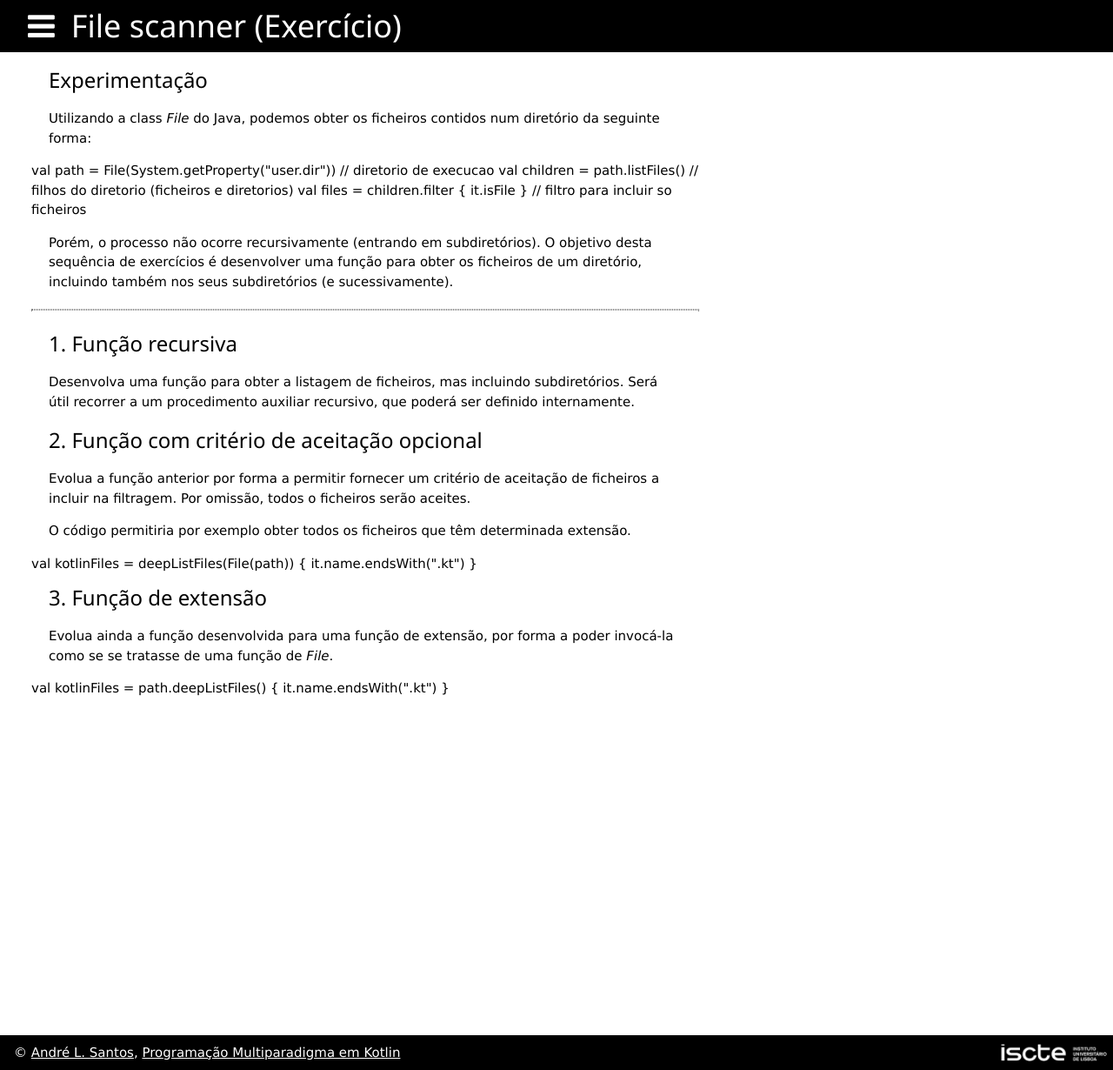
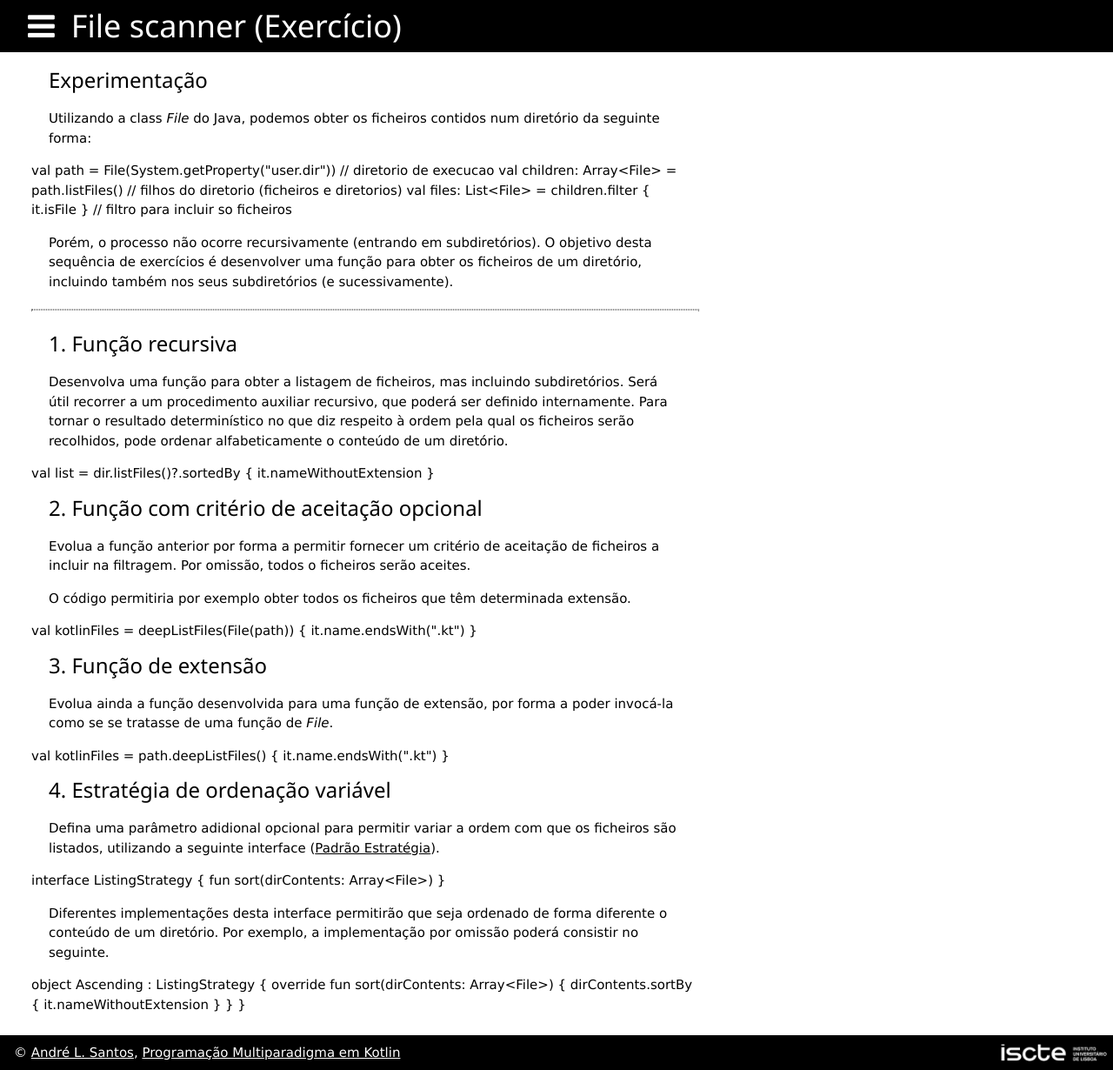
Before and after one commit to andre-santos-pt/andre-santos-pt.github.io, a Jekyll site: the page built from kotlin/05_colecoes/exercicios/filescanner.md, in a window 1280 px wide and 1230 px high. Shown: the whole window at 87% size. Built offline with Jekyll 4.4.1, drawn with Linux system fonts in a browser that asks for light colours; nearby versions of some CDN libraries.

Commit message:
update filescanner

```diff
--- a/kotlin/05_colecoes/exercicios/filescanner.md
+++ b/kotlin/05_colecoes/exercicios/filescanner.md
@@ -8,8 +8,8 @@ exer: true
 Utilizando a class *File* do Java, podemos obter os ficheiros contidos num diretório da seguinte forma:
 {% include code code="
 val path = File(System.getProperty(\"user.dir\")) // diretorio de execucao
-val children = path.listFiles() // filhos do diretorio (ficheiros e diretorios)
-val files = children.filter { it.isFile } // filtro para incluir so ficheiros
+val children: Array<File> = path.listFiles() // filhos do diretorio (ficheiros e diretorios)
+val files: List<File> = children.filter { it.isFile } // filtro para incluir so ficheiros
 "
 %}
 Porém, o processo não ocorre recursivamente (entrando em subdiretórios). O objetivo desta sequência de exercícios é desenvolver uma função para obter os ficheiros de um diretório, incluindo também nos seus subdiretórios (e sucessivamente).
@@ -19,8 +19,12 @@ Porém, o processo não ocorre recursivamente (entrando em subdiretórios). O ob
 
 ### 1. Função recursiva
 
-Desenvolva uma função para obter a listagem de ficheiros, mas incluindo subdiretórios. Será útil recorrer a um procedimento auxiliar recursivo, que poderá ser definido internamente.
+Desenvolva uma função para obter a listagem de ficheiros, mas incluindo subdiretórios. Será útil recorrer a um procedimento auxiliar recursivo, que poderá ser definido internamente. Para tornar o resultado determinístico no que diz respeito à ordem pela qual os ficheiros serão recolhidos, pode ordenar alfabeticamente o conteúdo de um diretório.
 
+{% include code code="
+val list = dir.listFiles()?.sortedBy { it.nameWithoutExtension }
+"
+%}
 
 ### 2. Função com critério de aceitação opcional
 
@@ -45,3 +49,25 @@ val kotlinFiles = path.deepListFiles() {
 }
 "
 %}
+
+### 4. Estratégia de ordenação variável
+
+Defina uma parâmetro adidional opcional para permitir variar a ordem com que os ficheiros são listados, utilizando a seguinte interface ([Padrão Estratégia](../../padroesdesenho/estrategia)).
+
+{% include code code="
+interface ListingStrategy {
+    fun sort(dirContents: Array<File>)
+}
+"
+%}
+
+Diferentes implementações desta interface permitirão que seja ordenado de forma diferente o conteúdo de um diretório. Por exemplo, a implementação por omissão poderá consistir no seguinte.
+
+{% include code code="
+object Ascending : ListingStrategy {
+    override fun sort(dirContents: Array<File>) {
+        dirContents.sortBy { it.nameWithoutExtension }
+    }
+}
+"
+%}
```
Also changed, not shown: kotlin/05_colecoes/exercicios/fileutils.md (+14 -0 lines).
